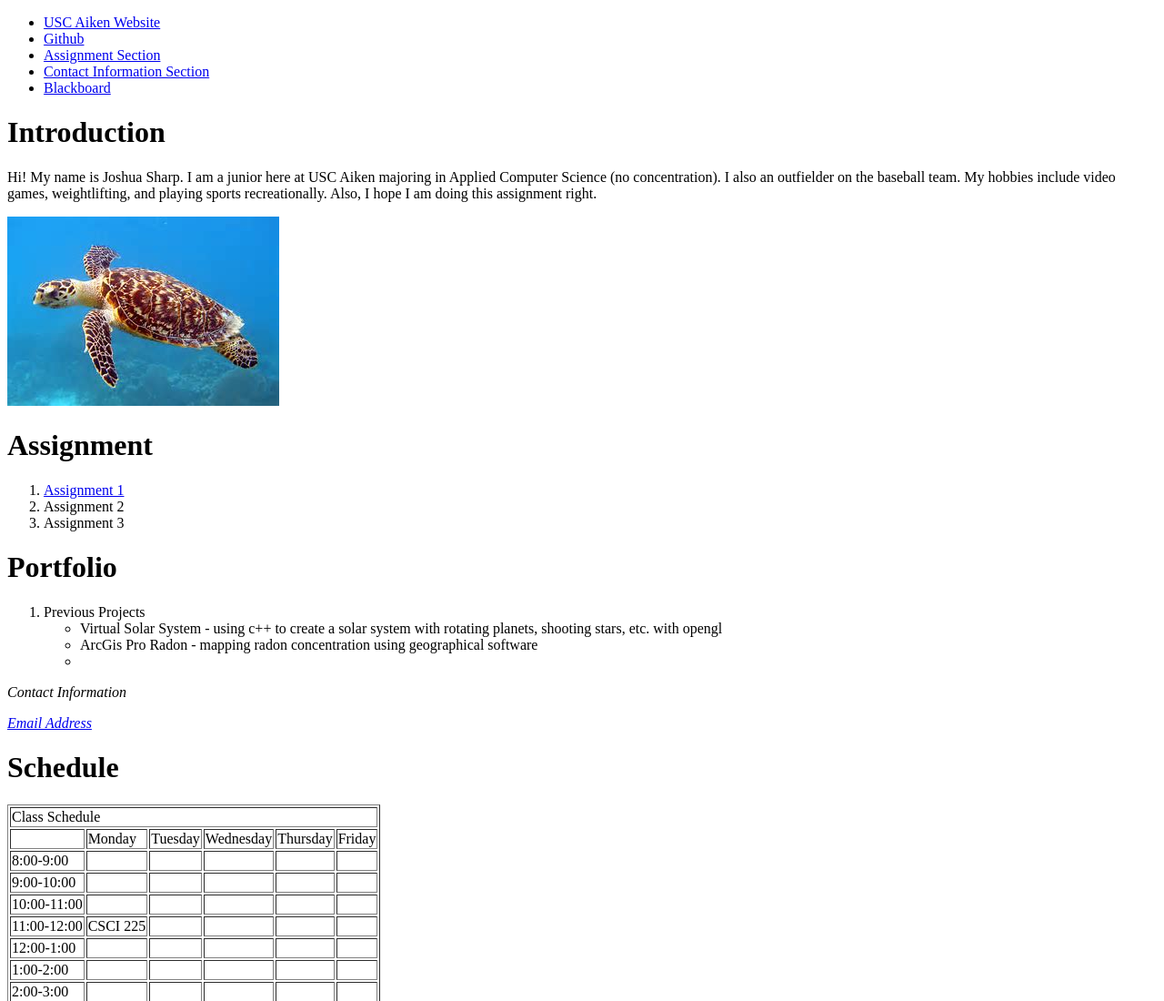
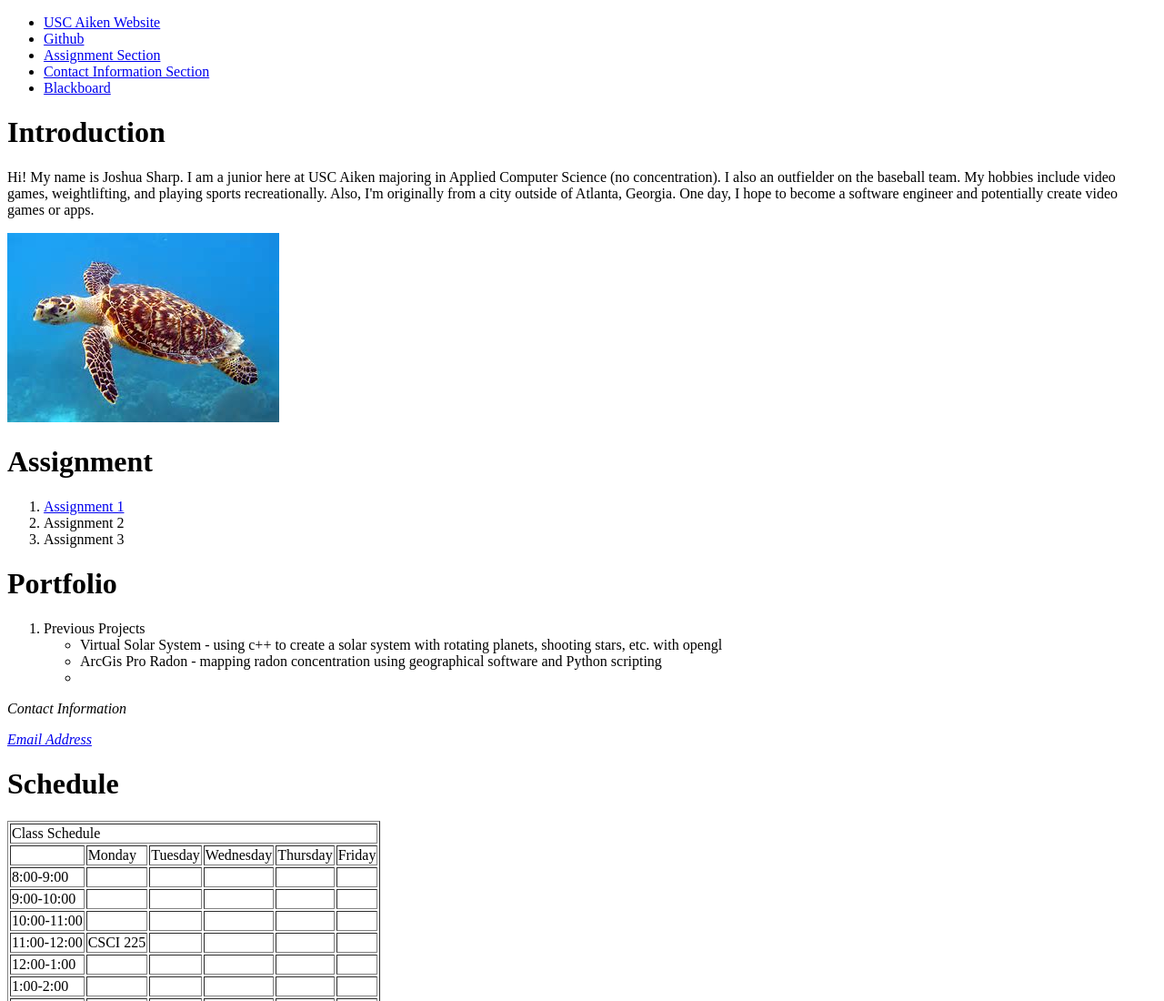
Before and after one commit to jjsharp427/CSCI225, a plain HTML site: page index.html in a window 1280 px wide. Shown: the top 1100 px of the page at 91% size. Drawn offline with Linux system fonts and the light colour scheme.

Commit message:
commit on "main"

```diff
--- a/index.html
+++ b/index.html
@@ -1,5 +1,5 @@
 <!DOCTYPE html>
-<html lang="en-us">
+<html lang="en">
 
    <head>
         <title>
@@ -21,14 +21,17 @@
 
         <div class = "introduction">
             <h1>Introduction</h1>
-            <p>Hi! My name is Joshua Sharp. I am a junior here at USC Aiken majoring in Applied Computer Science (no concentration). I also an outfielder on the baseball team. My hobbies include video games, weightlifting, and playing sports recreationally. Also, I hope I am doing this assignment right.</p>
+            <p>Hi! My name is Joshua Sharp. I am a junior here at USC Aiken majoring in Applied Computer Science (no concentration).
+                I also an outfielder on the baseball team. My hobbies include video games, weightlifting, and playing sports recreationally.
+                Also, I'm originally from a city outside of Atlanta, Georgia. One day, I hope to become a software engineer and potentially create video games or apps.
+            </p>
             <p><img src="img/turtle.jpg" alt="picture of una tortuga"></p>
         </div>
 
         <div class ="assignment">
             <h1 id="assignment">Assignment</h1>
             <ol>
-                <li><a href="https://usca0-my.sharepoint.com/personal/yilianz_usca_edu1/_layouts/15/onedrive.aspx?id=%2Fpersonal%2Fyilianz%5Fusca%5Fedu1%2FDocuments%2FDocuments%2FCourse%2FFall2020%2FCSCI225%2FAssignment1%2Epdf&parent=%2Fpersonal%2Fyilianz%5Fusca%5Fedu1%2FDocuments%2FDocuments%2FCourse%2FFall2020%2FCSCI225&ga=1">Assignment 1</a></li>
+                <li><a href="doc/Assignment1.pdf">Assignment 1</a></li>
                 <li>Assignment 2</li>
                 <li>Assignment 3</li>
 
@@ -42,7 +45,7 @@
                 <li>Previous Projects
                     <ul>
                         <li>Virtual Solar System - using c++ to create a solar system with rotating planets, shooting stars, etc. with opengl</li>
-                        <li>ArcGis Pro Radon - mapping radon concentration using geographical software</li>
+                        <li>ArcGis Pro Radon - mapping radon concentration using geographical software and Python scripting</li>
                         <li></li>
                     </ul>
                 </li>
@@ -101,8 +104,6 @@
 
         </div>
 
-
-
     </body>
 
 
```
Also changed, not shown: 1 other file.
